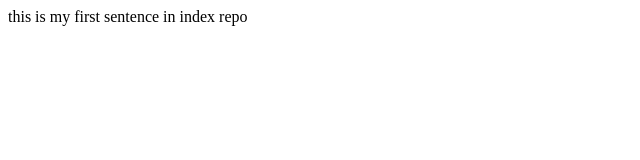
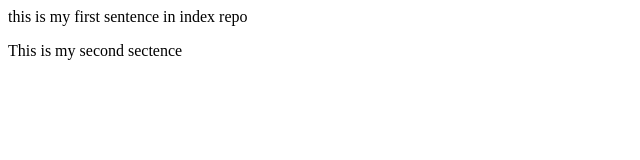
Before and after one commit to Srikanthjakkula25/LocalRepo, a plain HTML site: page index.html in a window 1280 px wide. Shown: the whole page, without its empty margins (0-640 px from the left). Drawn offline with Linux system fonts and the light colour scheme.

Commit message:
Add new second sentence

```diff
--- a/index.html
+++ b/index.html
@@ -1 +1,2 @@
 <p>this is my first sentence in index repo</p>
+<p>This is my second sectence</p>
```
